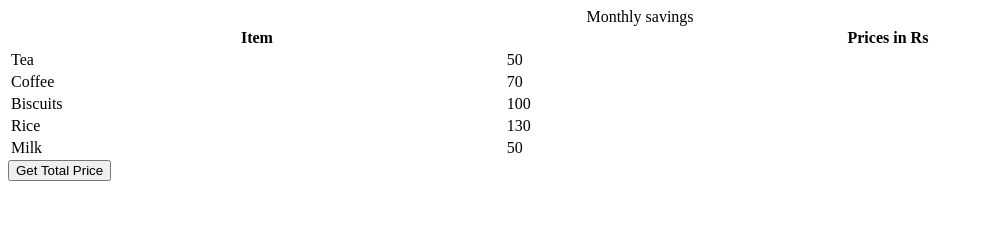
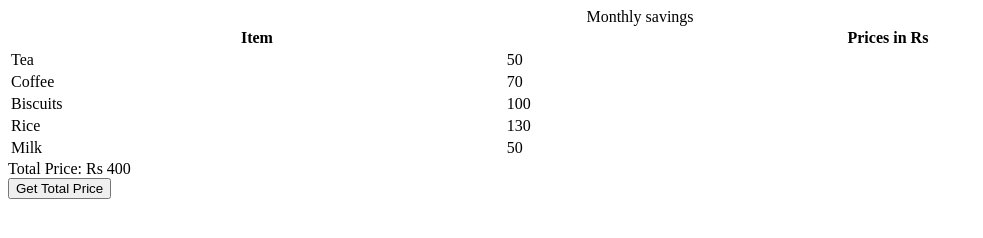
Before and after one commit to acciojob/grofers-checkout-Gauatm-raj, a website: page main.html in a window 1280 px wide. Both pictures are taken after a click on the button "Get Total Price". Shown: the whole page, without its empty margins (0-983 px from the left). Drawn offline with Linux system fonts and the light colour scheme.

Commit message:
created a submission

```diff
--- a/main.html
+++ b/main.html
@@ -37,8 +37,8 @@
       <td class="price">50</td>
     </tr>
   </table>
-    <script type="text/javascript" src="./script.js">
-</script>
+	  <div id="ans"></div>
+    <script type="text/javascript" src="./script.js"></script>
 
 </body>
 
--- a/script.js
+++ b/script.js
@@ -1,10 +1,21 @@
+// Create the "Get Total Price" button
 const getSumBtn = document.createElement("button");
 getSumBtn.append("Get Total Price");
 document.body.appendChild(getSumBtn);
 
 const getSum = () => {
-//Add your code here
+    // Get all elements with class "price"
+    const prices = document.querySelectorAll('.price');
+    let sum = 0;
 
+    // Loop through each price element and add its value to the sum
+    prices.forEach(priceElement => {
+        sum += parseFloat(priceElement.textContent);
+    });
+
+    // Display the total price in the #ans element
+    document.getElementById("ans").textContent = `Total Price: Rs ${sum}`;
 };
 
+// Add event listener to the button
 getSumBtn.addEventListener("click", getSum);
```
